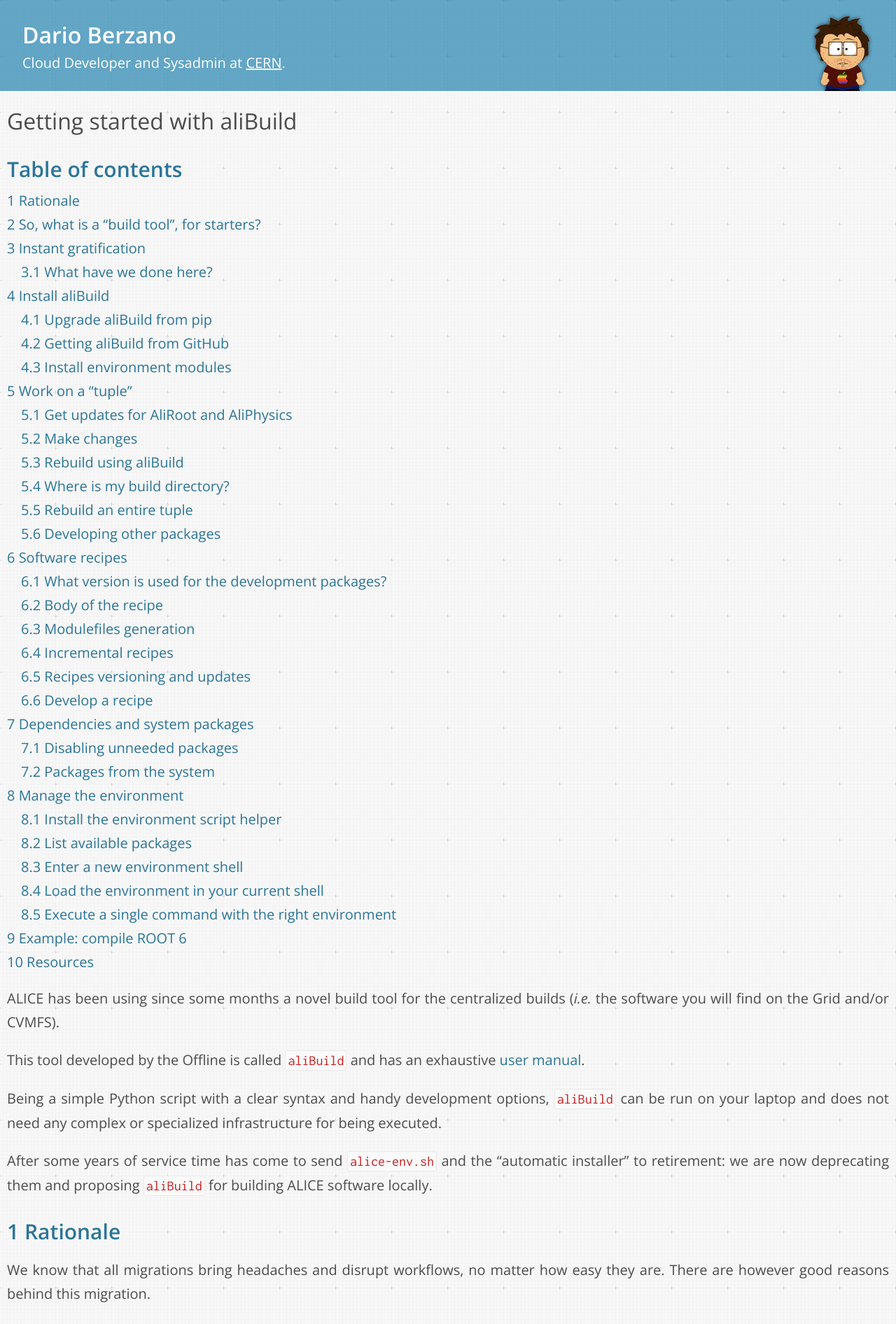
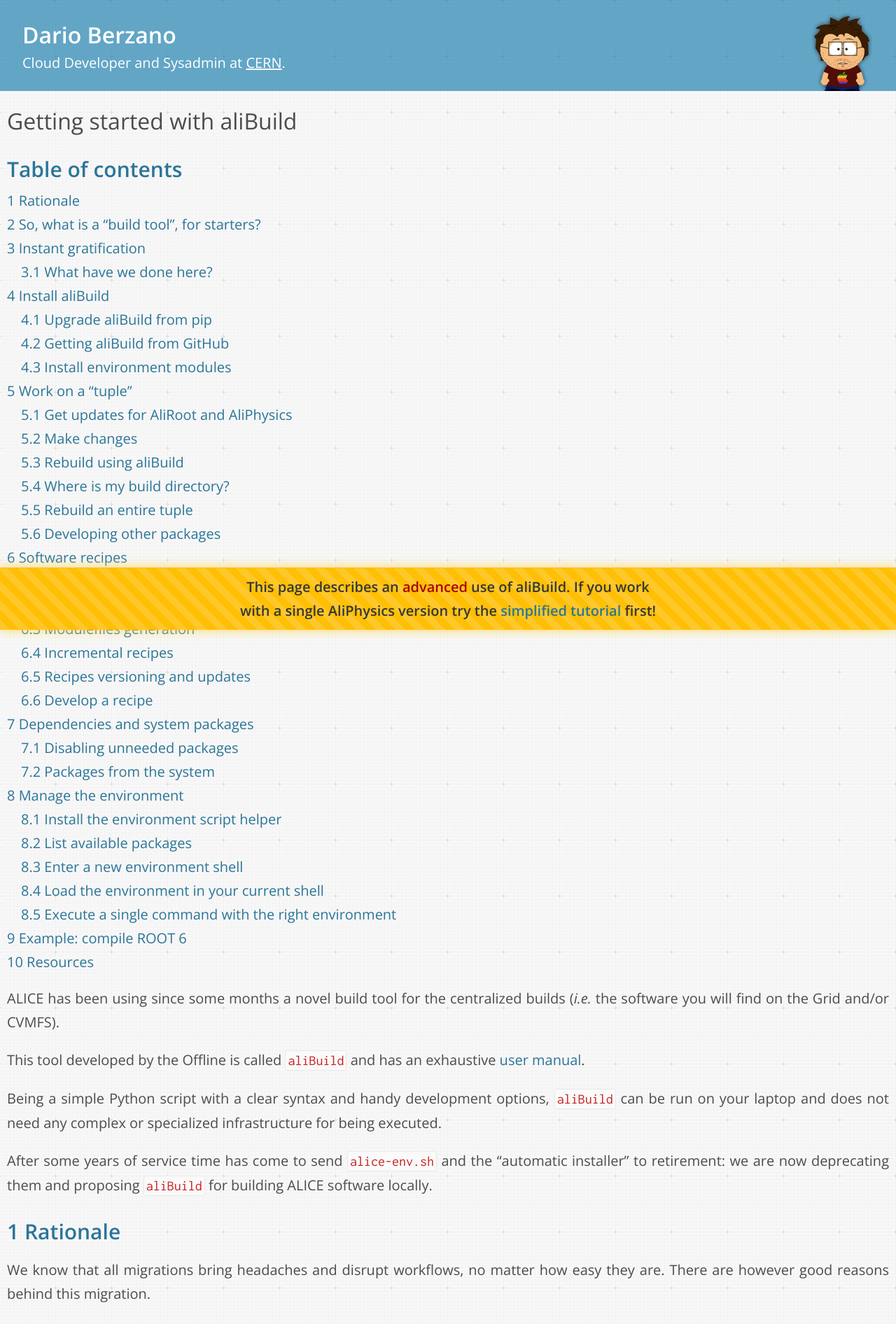
Before and after one commit to dberzano/dberzano.github.io, a Jekyll site: the page built from alice/alibuild/index.md, in a window 1280 px wide. Shown: the top 1892 px of the page at 70% size. Built offline with Jekyll 4.4.1, drawn with Linux system fonts in a browser that asks for light colours.

Commit message:
aliBuild: Add link to simplified tutorial (#11)

```diff
--- a/alice/alibuild/index.md
+++ b/alice/alibuild/index.md
@@ -4,6 +4,7 @@
 
 parnumbers: true
 createtoc: true
+deprecated_notice: 'This page describes an <b>advanced</b> use of aliBuild. If you work with a single AliPhysics version try the <a href="https://alisw.github.io/alibuild/">simplified tutorial</a> first!'
 ---
 
 ALICE has been using since some months a novel build tool for the centralized
```
